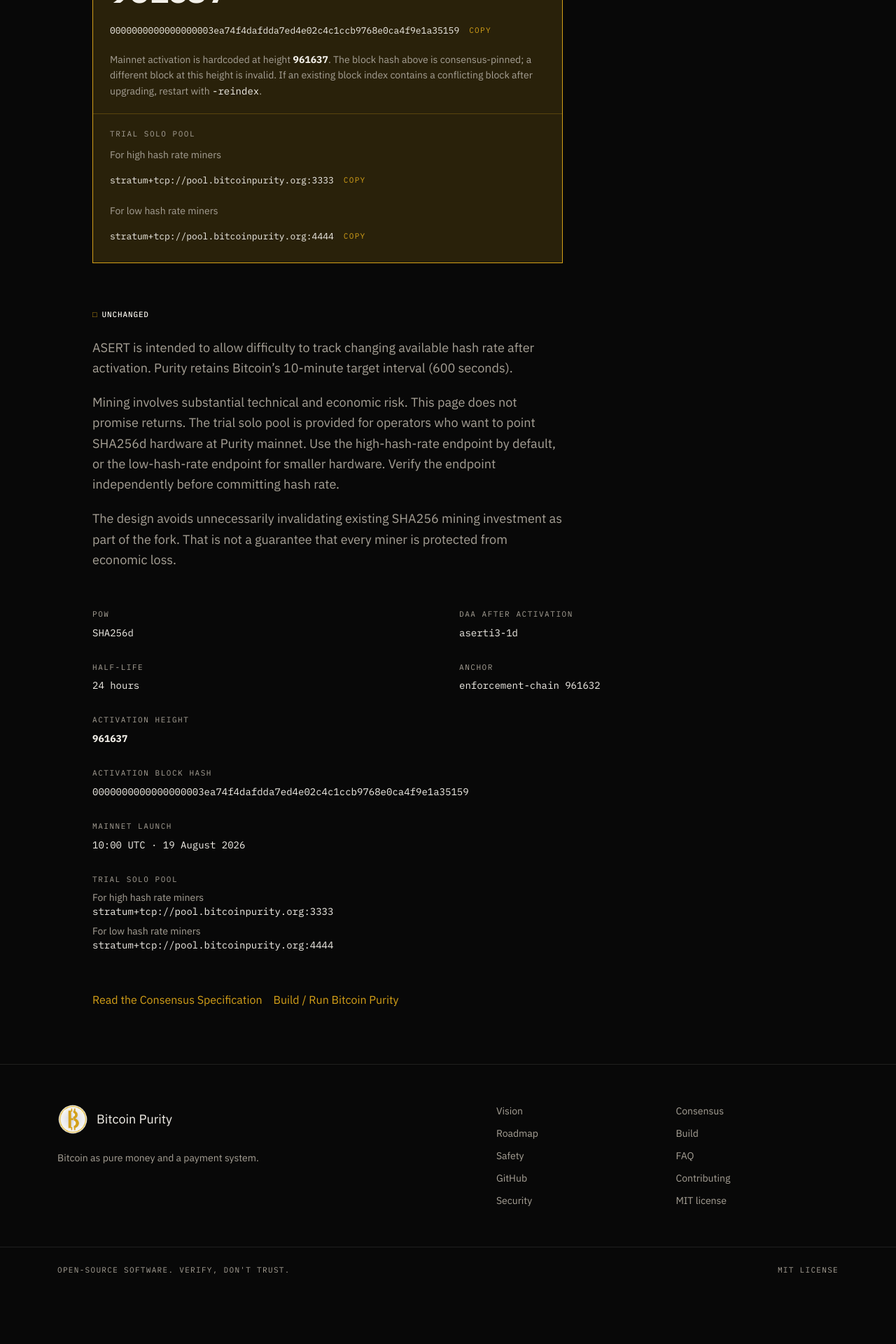
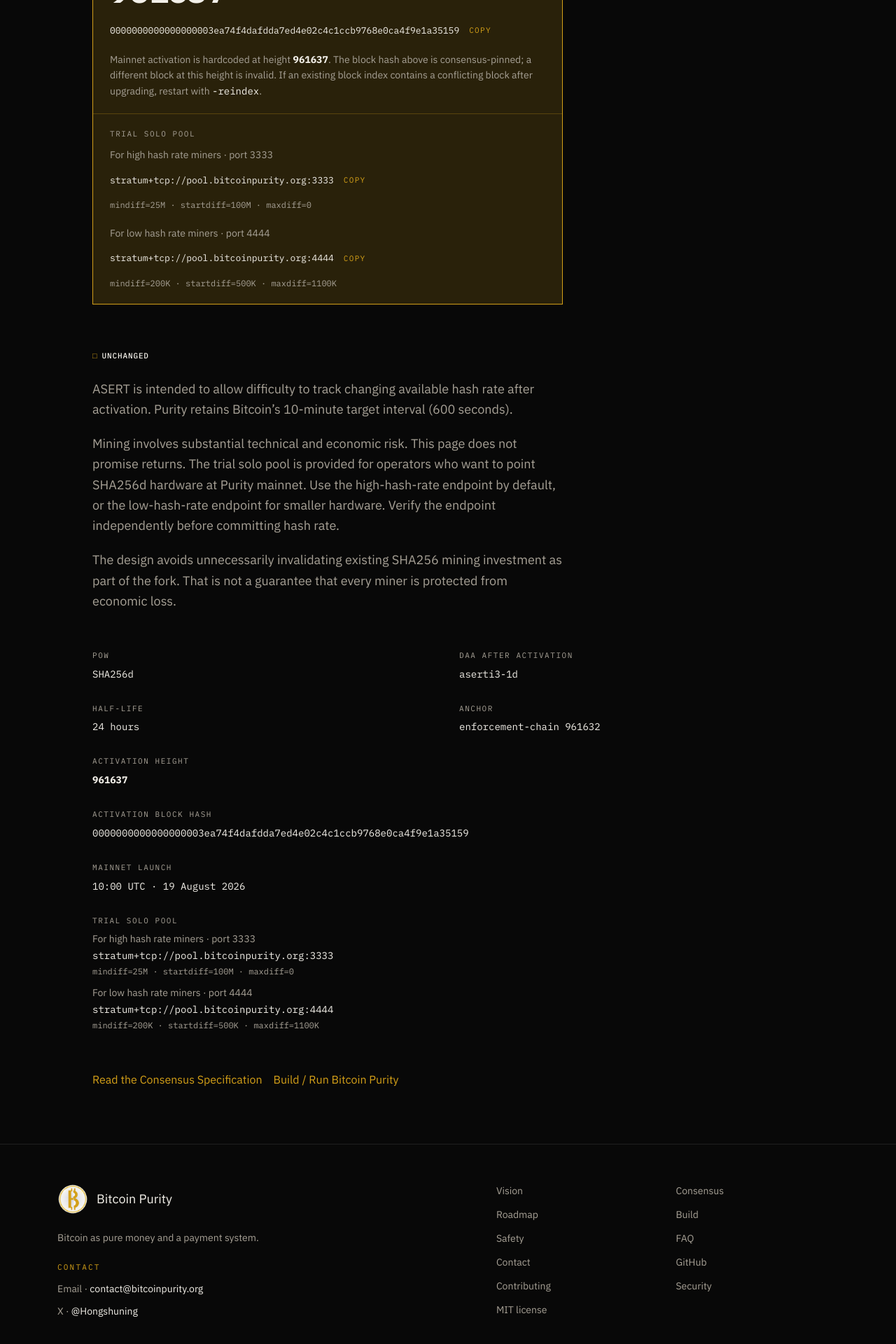
Before and after one commit to BitcoinPurity/website, a Next.js app: page /miners in a window 1280 px wide. Shown: the part 848-2768 px from the top of the page at 70% size. Before the commit the page ends 2695 px from the top, so only its background shows below. Built offline with nearby package versions, Linux system fonts and the light colour scheme.

Commit message:
Surface Contact in nav/footer and show pool difficulty params.
Co-authored-by: Cursor <cursoragent@cursor.com>

```diff
--- a/src/app/miners/page.tsx
+++ b/src/app/miners/page.tsx
@@ -86,21 +86,27 @@ export default function MinersPage() {
             <dt className="text-[11px] tracking-[0.14em] text-muted uppercase">
               Trial solo pool
             </dt>
-            <dd className="mt-2 space-y-2 text-ink">
-              <p>
-                <span className="font-sans text-sm text-muted">
-                  For high hash rate miners
-                </span>
-                <br />
-                {protocol.launch.trialSoloPool}
-              </p>
-              <p>
-                <span className="font-sans text-sm text-muted">
-                  For low hash rate miners
-                </span>
-                <br />
-                {protocol.launch.trialSoloPoolLowHash}
-              </p>
+            <dd className="mt-2 space-y-3 text-ink">
+              <div>
+                <p className="font-sans text-sm text-muted">
+                  For high hash rate miners · port{" "}
+                  {protocol.launch.trialSoloPool.port}
+                </p>
+                <p className="mt-1">{protocol.launch.trialSoloPool.url}</p>
+                <p className="mt-1 text-[12px] text-muted">
+                  {`mindiff=${protocol.launch.trialSoloPool.mindiff} · startdiff=${protocol.launch.trialSoloPool.startdiff} · maxdiff=${protocol.launch.trialSoloPool.maxdiff}`}
+                </p>
+              </div>
+              <div>
+                <p className="font-sans text-sm text-muted">
+                  For low hash rate miners · port{" "}
+                  {protocol.launch.trialSoloPoolLowHash.port}
+                </p>
+                <p className="mt-1">{protocol.launch.trialSoloPoolLowHash.url}</p>
+                <p className="mt-1 text-[12px] text-muted">
+                  {`mindiff=${protocol.launch.trialSoloPoolLowHash.mindiff} · startdiff=${protocol.launch.trialSoloPoolLowHash.startdiff} · maxdiff=${protocol.launch.trialSoloPoolLowHash.maxdiff}`}
+                </p>
+              </div>
             </dd>
           </div>
         </dl>
--- a/src/app/page.tsx
+++ b/src/app/page.tsx
@@ -1,8 +1,14 @@
+import { HashScroll } from "@/components/HashScroll";
 import { HomePage } from "@/components/home/HomePage";
 import { pageMeta } from "@/lib/meta";
 
 export const metadata = pageMeta("Bitcoin Purity", "/");
 
 export default function Page() {
-  return <HomePage />;
+  return (
+    <>
+      <HashScroll />
+      <HomePage />
+    </>
+  );
 }
--- a/src/components/Footer.tsx
+++ b/src/components/Footer.tsx
@@ -1,8 +1,9 @@
 import Link from "next/link";
 import { Logo } from "./Logo";
 import { ExternalLink } from "./ExternalLink";
+import { HashLink } from "./HashLink";
+import { CONTACT, DOCS } from "@/content/links";
 import { protocol } from "@/content/protocol";
-import { DOCS } from "@/content/links";
 
 const footerLinks = [
   { href: "/why-purity", label: "Vision" },
@@ -11,7 +12,8 @@ const footerLinks = [
   { href: "/run", label: "Build" },
   { href: "/safety", label: "Safety" },
   { href: "/faq", label: "FAQ" },
-];
+  { href: "/#contact", label: "Contact" },
+] as const;
 
 export function Footer() {
   return (
@@ -25,23 +27,69 @@ export function Footer() {
           <p className="mt-4 max-w-sm text-sm leading-relaxed text-muted">
             Bitcoin as pure money and a payment system.
           </p>
+          <div className="mt-6 space-y-3 text-sm">
+            <p className="font-mono text-[11px] tracking-[0.2em] text-gold uppercase">
+              Contact
+            </p>
+            <p>
+              <span className="text-muted">Email · </span>
+              <a href={CONTACT.emailHref} className="text-ink hover:text-gold">
+                {CONTACT.email}
+              </a>
+            </p>
+            <p>
+              <span className="text-muted">X · </span>
+              <ExternalLink
+                href={CONTACT.xHref}
+                className="text-ink hover:text-gold"
+              >
+                {CONTACT.x}
+              </ExternalLink>
+            </p>
+          </div>
         </div>
         <div className="grid grid-cols-2 gap-x-6 gap-y-3 text-sm">
-          {footerLinks.map((link) => (
-            <Link key={link.href} href={link.href} className="text-muted hover:text-ink">
-              {link.label}
-            </Link>
-          ))}
-          <ExternalLink href={protocol.github} className="text-muted hover:text-ink">
+          {footerLinks.map((link) =>
+            link.href.includes("#") ? (
+              <HashLink
+                key={link.href}
+                href={link.href}
+                className="text-muted hover:text-ink"
+              >
+                {link.label}
+              </HashLink>
+            ) : (
+              <Link
+                key={link.href}
+                href={link.href}
+                className="text-muted hover:text-ink"
+              >
+                {link.label}
+              </Link>
+            ),
+          )}
+          <ExternalLink
+            href={protocol.github}
+            className="text-muted hover:text-ink"
+          >
             GitHub
           </ExternalLink>
-          <ExternalLink href={DOCS.contributing} className="text-muted hover:text-ink">
+          <ExternalLink
+            href={DOCS.contributing}
+            className="text-muted hover:text-ink"
+          >
             Contributing
           </ExternalLink>
-          <ExternalLink href={DOCS.security} className="text-muted hover:text-ink">
+          <ExternalLink
+            href={DOCS.security}
+            className="text-muted hover:text-ink"
+          >
             Security
           </ExternalLink>
-          <ExternalLink href={DOCS.copying} className="text-muted hover:text-ink">
+          <ExternalLink
+            href={DOCS.copying}
+            className="text-muted hover:text-ink"
+          >
             MIT license
           </ExternalLink>
         </div>
--- /dev/null
+++ b/src/components/HashLink.tsx
@@ -0,0 +1,54 @@
+"use client";
+
+import Link from "next/link";
+import { usePathname } from "next/navigation";
+import type { ReactNode, MouseEvent } from "react";
+import { scrollToAnchor } from "@/lib/scroll-to-anchor";
+
+/** Next.js Link often skips hash scrolling; handle same-page and cross-page hashes explicitly. */
+export function HashLink({
+  href,
+  children,
+  className,
+  title,
+  onNavigate,
+}: {
+  href: string;
+  children: ReactNode;
+  className?: string;
+  title?: string;
+  onNavigate?: () => void;
+}) {
+  const pathname = usePathname();
+  const [pathPart, hash] = href.split("#");
+  const path = pathPart || "/";
+
+  function onClick(event: MouseEvent<HTMLAnchorElement>) {
+    onNavigate?.();
+    if (!hash) return;
+
+    // Same page: update the hash and scroll without a route transition.
+    if (pathname === path) {
+      event.preventDefault();
+      window.history.pushState(null, "", `#${hash}`);
+      scrollToAnchor(hash);
+      return;
+    }
+
+    // Other page: hard navigate so the browser lands on the hash target.
+    event.preventDefault();
+    window.location.assign(href);
+  }
+
+  return (
+    <Link
+      href={href}
+      title={title}
+      className={className}
+      scroll={false}
+      onClick={onClick}
+    >
+      {children}
+    </Link>
+  );
+}
--- /dev/null
+++ b/src/components/HashScroll.tsx
@@ -0,0 +1,30 @@
+"use client";
+
+import { useEffect } from "react";
+import { usePathname } from "next/navigation";
+import { scrollToAnchor } from "@/lib/scroll-to-anchor";
+
+function scrollToHash() {
+  const id = window.location.hash.slice(1);
+  if (!id) return;
+
+  const tryScroll = (attempts: number) => {
+    if (scrollToAnchor(id) || attempts <= 0) return;
+    requestAnimationFrame(() => tryScroll(attempts - 1));
+  };
+
+  tryScroll(40);
+}
+
+/** Scroll to the URL hash target just below the sticky chrome. */
+export function HashScroll() {
+  const pathname = usePathname();
+
+  useEffect(() => {
+    scrollToHash();
+    window.addEventListener("hashchange", scrollToHash);
+    return () => window.removeEventListener("hashchange", scrollToHash);
+  }, [pathname]);
+
+  return null;
+}
--- a/src/components/Header.tsx
+++ b/src/components/Header.tsx
@@ -5,6 +5,7 @@ import { usePathname } from "next/navigation";
 import { useEffect, useId, useState } from "react";
 import { Logo } from "./Logo";
 import { ExternalLink } from "./ExternalLink";
+import { HashLink } from "./HashLink";
 import { primaryNav } from "@/content/nav";
 import { protocol } from "@/content/protocol";
 
@@ -13,6 +14,47 @@ function GitHubIcon() {
     <svg viewBox="0 0 24 24" aria-hidden="true" className="h-4 w-4 fill-current">
       <path d="M12 2C6.48 2 2 6.58 2 12.26c0 4.52 2.87 8.35 6.84 9.71.5.1.68-.22.68-.49 0-.24-.01-.87-.01-1.71-2.78.62-3.37-1.37-3.37-1.37-.45-1.18-1.11-1.49-1.11-1.49-.91-.64.07-.63.07-.63 1 .07 1.53 1.06 1.53 1.06.9 1.57 2.36 1.12 2.94.86.09-.67.35-1.12.63-1.38-2.22-.26-4.56-1.14-4.56-5.07 0-1.12.39-2.03 1.03-2.75-.1-.26-.45-1.31.1-2.73 0 0 .84-.27 2.75 1.05A9.3 9.3 0 0 1 12 6.84c.85 0 1.71.12 2.51.35 1.9-1.32 2.74-1.05 2.74-1.05.55 1.42.2 2.47.1 2.73.64.72 1.03 1.63 1.03 2.75 0 3.94-2.34 4.8-4.58 5.06.36.32.68.94.68 1.9 0 1.37-.01 2.47-.01 2.81 0 .27.18.6.69.49A10.03 10.03 0 0 0 22 12.26C22 6.58 17.52 2 12 2Z" />
     </svg>
+  );
+}
+
+function NavItem({
+  href,
+  label,
+  title,
+  current,
+  className,
+  onNavigate,
+}: {
+  href: string;
+  label: string;
+  title?: string;
+  current?: boolean;
+  className: string;
+  onNavigate?: () => void;
+}) {
+  if (href.includes("#")) {
+    return (
+      <HashLink
+        href={href}
+        title={title}
+        className={className}
+        onNavigate={onNavigate}
+      >
+        {label}
+      </HashLink>
+    );
+  }
+
+  return (
+    <Link
+      href={href}
+      title={title}
+      aria-current={current ? "page" : undefined}
+      className={className}
+      onClick={onNavigate}
+    >
+      {label}
+    </Link>
   );
 }
 
@@ -45,18 +87,19 @@ export function Header() {
           aria-label="Primary"
         >
           {primaryNav.map((item) => {
-            const path = item.href.split("#")[0] ?? item.href;
-            const current = pathname === path;
+            const [pathPart, hash] = item.href.split("#");
+            const path = pathPart || "/";
+            // Hash links on `/` should not steal the "current" state from the homepage.
+            const current = pathname === path && !(path === "/" && hash);
             return (
-              <Link
+              <NavItem
                 key={item.href}
                 href={item.href}
+                label={item.label}
                 title={item.full}
-                aria-current={current ? "page" : undefined}
+                current={current}
                 className={`whitespace-nowrap transition-colors hover:text-ink ${current ? "text-ink" : ""}`}
-              >
-                {item.label}
-              </Link>
+              />
             );
           })}
         </nav>
@@ -103,16 +146,18 @@ export function Header() {
           id={menuId}
           className="border-t border-line bg-bg xl:hidden"
         >
-          <nav className="mx-auto flex max-w-[1180px] flex-col px-5 py-3 sm:px-8" aria-label="Mobile">
+          <nav
+            className="mx-auto flex max-w-[1180px] flex-col px-5 py-3 sm:px-8"
+            aria-label="Mobile"
+          >
             {primaryNav.map((item) => (
-              <Link
+              <NavItem
                 key={item.href}
                 href={item.href}
+                label={item.full}
                 className="min-h-11 border-b border-line py-3 text-ink last:border-b-0"
-                onClick={() => setOpen(false)}
-              >
-                {item.full}
-              </Link>
+                onNavigate={() => setOpen(false)}
+              />
             ))}
             <ExternalLink
               href={protocol.github}
--- a/src/components/LaunchPanel.tsx
+++ b/src/components/LaunchPanel.tsx
@@ -80,18 +80,29 @@ export function LaunchPanel({ className = "" }: { className?: string }) {
           <dt className="font-mono text-[11px] tracking-[0.14em] text-muted uppercase">
             Trial solo pool
           </dt>
-          <dd className="mt-3 space-y-4 text-ink">
+          <dd className="mt-3 space-y-5 text-ink">
             <div>
-              <p className="text-sm text-muted">For high hash rate miners</p>
+              <p className="text-sm text-muted">
+                For high hash rate miners · port {launch.trialSoloPool.port}
+              </p>
               <div className="mt-2">
-                <CopyableMono value={launch.trialSoloPool} />
+                <CopyableMono value={launch.trialSoloPool.url} />
               </div>
+              <p className="mt-2 font-mono text-[12px] leading-relaxed text-muted">
+                {`mindiff=${launch.trialSoloPool.mindiff} · startdiff=${launch.trialSoloPool.startdiff} · maxdiff=${launch.trialSoloPool.maxdiff}`}
+              </p>
             </div>
             <div>
-              <p className="text-sm text-muted">For low hash rate miners</p>
+              <p className="text-sm text-muted">
+                For low hash rate miners · port{" "}
+                {launch.trialSoloPoolLowHash.port}
+              </p>
               <div className="mt-2">
-                <CopyableMono value={launch.trialSoloPoolLowHash} />
+                <CopyableMono value={launch.trialSoloPoolLowHash.url} />
               </div>
+              <p className="mt-2 font-mono text-[12px] leading-relaxed text-muted">
+                {`mindiff=${launch.trialSoloPoolLowHash.mindiff} · startdiff=${launch.trialSoloPoolLowHash.startdiff} · maxdiff=${launch.trialSoloPoolLowHash.maxdiff}`}
+              </p>
             </div>
           </dd>
         </div>
--- a/src/components/home/HomePage.tsx
+++ b/src/components/home/HomePage.tsx
@@ -505,10 +505,12 @@ export function HomePage() {
 
       <section className="py-20 sm:py-28">
         <Container>
-          <SectionEyebrow>Contact</SectionEyebrow>
-          <h2 className="max-w-3xl text-4xl leading-tight text-ink sm:text-5xl">
-            Get in touch.
-          </h2>
+          <div id="contact" className="scroll-mt-24">
+            <SectionEyebrow>Contact</SectionEyebrow>
+            <h2 className="max-w-3xl text-4xl leading-tight text-ink sm:text-5xl">
+              Get in touch.
+            </h2>
+          </div>
           <dl className="mt-10 grid gap-8 sm:grid-cols-2">
             <div>
               <dt className="font-mono text-[11px] tracking-[0.2em] text-gold uppercase">
--- a/src/content/faq.ts
+++ b/src/content/faq.ts
@@ -5,7 +5,7 @@ export const faqItems = [
     id: "mainnet",
     question: "Is Bitcoin Purity live on mainnet?",
     answer:
-      `Yes. Mainnet launched at ${mainnetLaunchedAt}, at block height ${protocol.launch.activationHeight}. Mainnet activation is hardcoded, and the activation block is consensus-pinned to ${protocol.activationBlockHash}. The official release is ${protocol.launch.releaseTag} (source and binaries). If an existing block index contains a conflicting block at the activation height after upgrading, rebuild it with -reindex. Trial solo pool endpoints are ${protocol.launch.trialSoloPool} and ${protocol.launch.trialSoloPoolLowHash} (port 4444 for low-hash-rate miners).`,
+      `Yes. Mainnet launched at ${mainnetLaunchedAt}, at block height ${protocol.launch.activationHeight}. Mainnet activation is hardcoded, and the activation block is consensus-pinned to ${protocol.activationBlockHash}. The official release is ${protocol.launch.releaseTag} (source and binaries). If an existing block index contains a conflicting block at the activation height after upgrading, rebuild it with -reindex. Trial solo pool endpoints are ${protocol.launch.trialSoloPool.url} and ${protocol.launch.trialSoloPoolLowHash.url} (port 4444 for low-hash-rate miners).`,
   },
   {
     id: "new-coin",
--- a/src/content/nav.ts
+++ b/src/content/nav.ts
@@ -8,6 +8,7 @@ export const primaryNav = [
   { href: "/developers", label: "Devs", full: "Developers" },
   { href: "/roadmap", label: "Roadmap", full: "Roadmap" },
   { href: "/faq", label: "FAQ", full: "FAQ" },
+  { href: "/#contact", label: "Contact", full: "Contact" },
 ] as const;
 
 export const routes = [
--- a/src/content/protocol.ts
+++ b/src/content/protocol.ts
@@ -20,8 +20,20 @@ export const protocol = {
     timeLabel: "10:00 UTC",
     activationHeight: 961637,
     mainnetLive: true,
-    trialSoloPool: "stratum+tcp://pool.bitcoinpurity.org:3333",
-    trialSoloPoolLowHash: "stratum+tcp://pool.bitcoinpurity.org:4444",
+    trialSoloPool: {
+      url: "stratum+tcp://pool.bitcoinpurity.org:3333",
+      port: 3333,
+      mindiff: "25M",
+      startdiff: "100M",
+      maxdiff: "0",
+    },
+    trialSoloPoolLowHash: {
+      url: "stratum+tcp://pool.bitcoinpurity.org:4444",
+      port: 4444,
+      mindiff: "200K",
+      startdiff: "500K",
+      maxdiff: "1100K",
+    },
     releaseTag: "v29.4.purity20260824",
   },
   rdts: {
--- /dev/null
+++ b/src/lib/scroll-to-anchor.ts
@@ -0,0 +1,11 @@
+/** Scroll so `id` sits just below the sticky site chrome. */
+export function scrollToAnchor(id: string) {
+  const el = document.getElementById(id);
+  if (!el) return false;
+
+  const sticky = document.querySelector<HTMLElement>(".sticky.top-0");
+  const offset = (sticky?.getBoundingClientRect().height ?? 0) + 12;
+  const top = window.scrollY + el.getBoundingClientRect().top - offset;
+  window.scrollTo({ top: Math.max(0, top), behavior: "auto" });
+  return true;
+}
```
